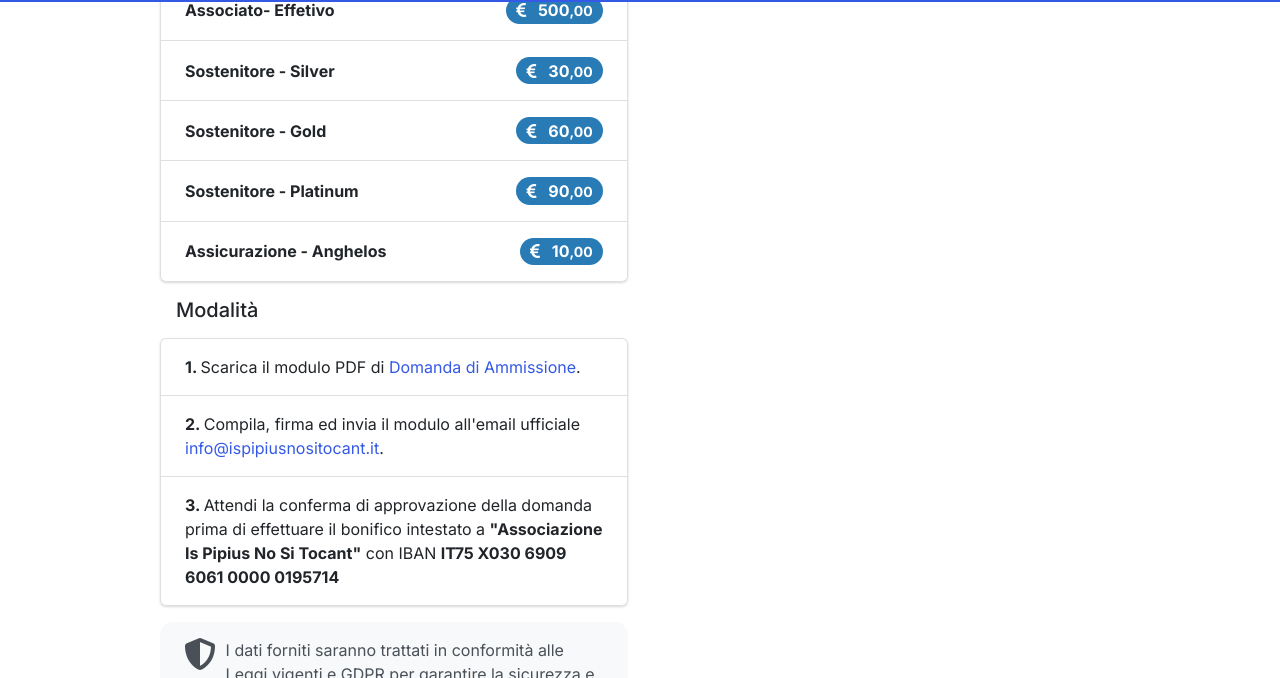
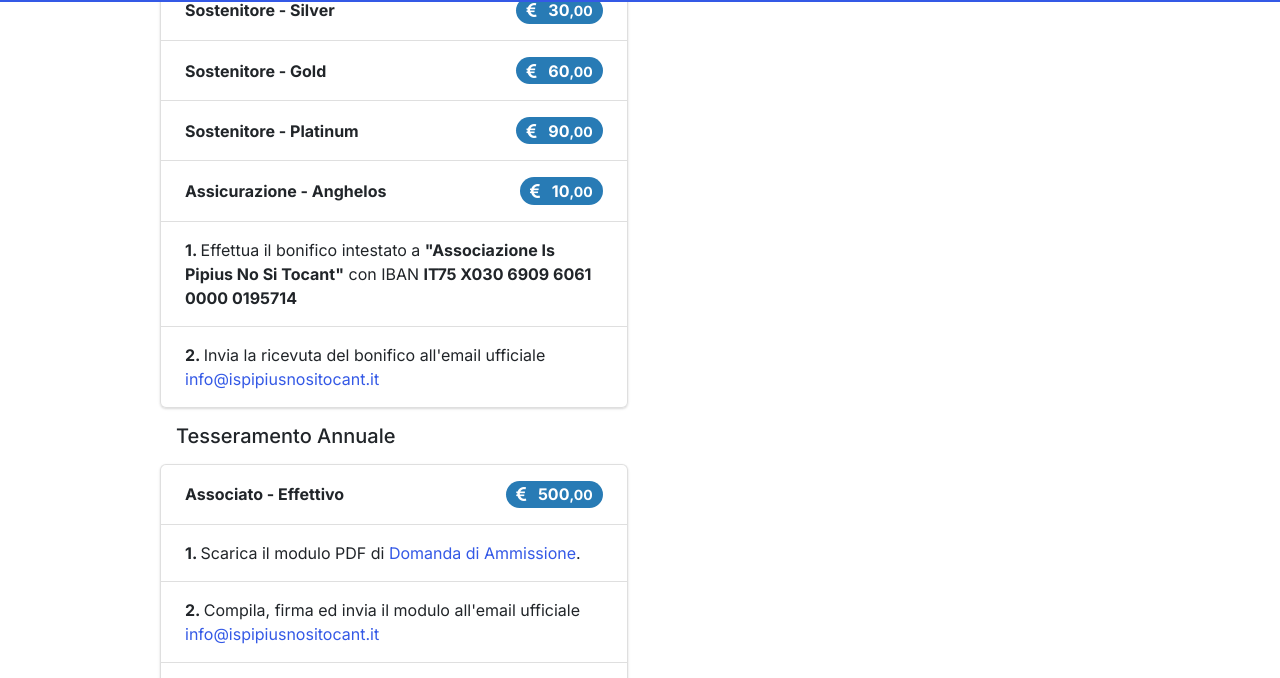
Before and after one commit to bonafide-ngo/ispipiusnositocant, a plain HTML site: page associarsi-e-donazioni/index.html in a window 1280 px wide. Shown: the part 798-1476 px from the top of the page. Drawn offline with nearby package versions, Linux system fonts and the light colour scheme; a script that the page names is missing.

Commit message:
Aggironamento modalità di tesseramento e socio sostenitore annnuale

```diff
--- a/associarsi-e-donazioni/index.html
+++ b/associarsi-e-donazioni/index.html
@@ -133,18 +133,8 @@
                             Disponibile per <a href="https://play.google.com/store/apps/details?id=tracepal.app" target="_blank">Android</a>, <a href="https://apps.apple.com/us/app/tracepal-groups-gps-tracker/id6730120264" target="_blank">iOS</a>, <a href="https://tracepal.app/it/download/#www-download-anonymus" target="_blank">APK Anonimo</a>.
                         </li>
                     </ul>
-                    <h5 class="ms-3 mt-3">Tesseramento Annuale</h5>
+                    <h5 class="ms-3 mt-3">Sostenitore Annuale</h5>
                     <ul class="list-group mt-3">
-                        <li class="list-group-item d-flex justify-content-between align-items-center">
-                            <span>
-                                <b>Associato- Effetivo</b>
-                                <br>
-
-                            </span>
-                            <span class="badge bg-info rounded-pill fs-6">
-                                <i class="fas fa-euro-sign pe-2"></i> 500<small>,00</small>
-                            </span>
-                        </li>
                         <li class="list-group-item d-flex justify-content-between align-items-center">
                             <span>
                                 <b>Sostenitore - Silver</b>
@@ -173,14 +163,30 @@
                                 <i class="fas fa-euro-sign pe-2"></i> 10<small>,00</small>
                             </span>
                         </li>
+                        <li class="list-group-item">
+                            <b>1. </b> Effettua il bonifico intestato a <b>"Associazione Is Pipius No Si Tocant"</b> con IBAN <b>IT75 X030 6909 6061 0000 0195714</b>
+                        </li>
+                        <li class="list-group-item">
+                            <b>2. </b> Invia la ricevuta del bonifico all'email ufficiale <a href="mailto:info@ispipiusnositocant.it" target="_blank">info@ispipiusnositocant.it</a>
+                        </li>
                     </ul>
-                    <h5 class="ms-3 mt-3">Modalità</h5>
+                    <h5 class="ms-3 mt-3">Tesseramento Annuale</h5>
                     <ul class="list-group mt-3">
+                        <li class="list-group-item d-flex justify-content-between align-items-center">
+                            <span>
+                                <b>Associato - Effettivo</b>
+                                <br>
+
+                            </span>
+                            <span class="badge bg-info rounded-pill fs-6">
+                                <i class="fas fa-euro-sign pe-2"></i> 500<small>,00</small>
+                            </span>
+                        </li>
                         <li class="list-group-item">
                             <b>1. </b> Scarica il modulo PDF di <a href="https://ispipiusnositocant.it/pdf/modulo_domanda_socio.pdf" target="_blank">Domanda di Ammissione</a>.
                         </li>
                         <li class="list-group-item">
-                            <b>2. </b> Compila, firma ed invia il modulo all'email ufficiale <a href="mailto:info@ispipiusnositocant.it" target="_blank">info@ispipiusnositocant.it</a>.
+                            <b>2. </b> Compila, firma ed invia il modulo all'email ufficiale <a href="mailto:info@ispipiusnositocant.it" target="_blank">info@ispipiusnositocant.it</a>
                         </li>
                         <li class="list-group-item">
                             <b>3. </b> Attendi la conferma di approvazione della domanda prima di effettuare il bonifico intestato a <b>"Associazione Is Pipius No Si Tocant"</b> con IBAN <b>IT75 X030 6909 6061 0000 0195714</b>
```
